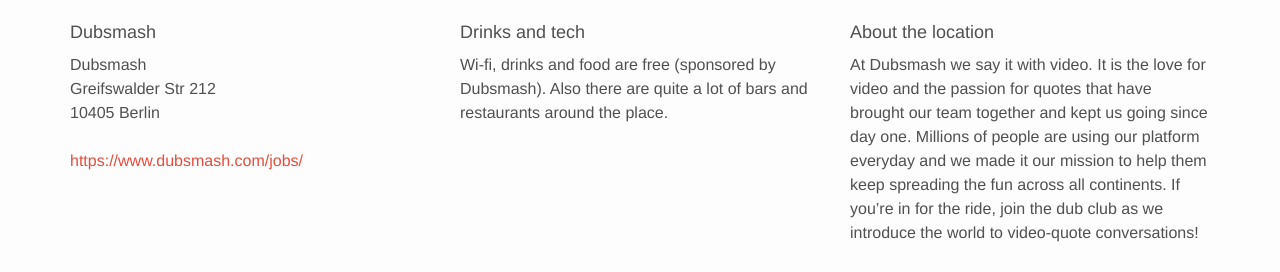
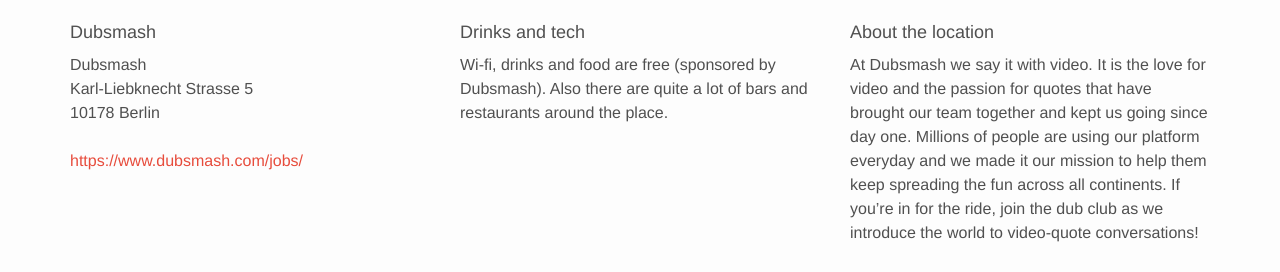
Before and after one commit to swift-berlin/swift-berlin.github.io, a Jekyll site: the page built from _posts/2016-04-18-swift-berlin-17.md, in a window 1280 px wide and 900 px high, scrolled down 1320 px, cut to the strip 180-452 px from the top of the window. Built offline with Jekyll 4.4.1, drawn with Linux system fonts in a browser that asks for light colours.

Commit message:
update address of dubsmash

```diff
--- a/_posts/2016-04-18-swift-berlin-17.md
+++ b/_posts/2016-04-18-swift-berlin-17.md
@@ -6,11 +6,11 @@ location:
   name: Dubsmash
   url: https://www.dubsmash.com/jobs/
   about: At Dubsmash we say it with video. It is the love for video and the passion for quotes that have brought our team together and kept us going since day one. Millions of people are using our platform everyday and we made it our mission to help them keep spreading the fun across all continents. If you’re in for the ride, join the dub club as we introduce the world to video-quote conversations!
-  map: https://www.google.com/maps/embed/v1/place?q=place_id:ChIJ0aAmfAVOqEcRoz9DPQVRBy0&
+  map: https://www.google.com/maps/embed/v1/place?q=place_id:ChIJwY7lvt9RqEcREh8sc9nl-kw
   address:
     - Dubsmash
-    - Greifswalder Str 212
-    - 10405 Berlin
+    - Karl-Liebknecht Strasse 5
+    - 10178 Berlin
 
 speakers:
 ---
```
